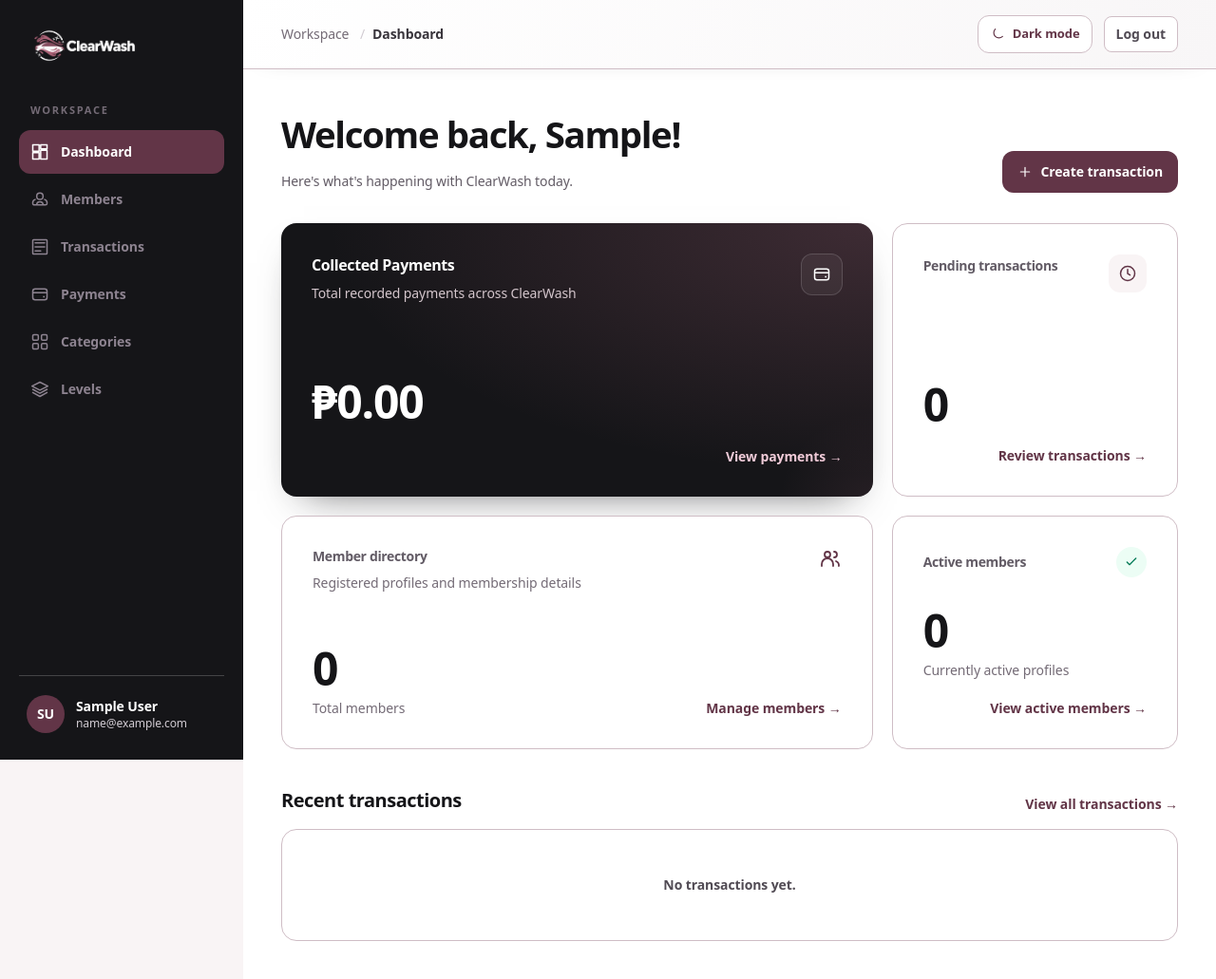
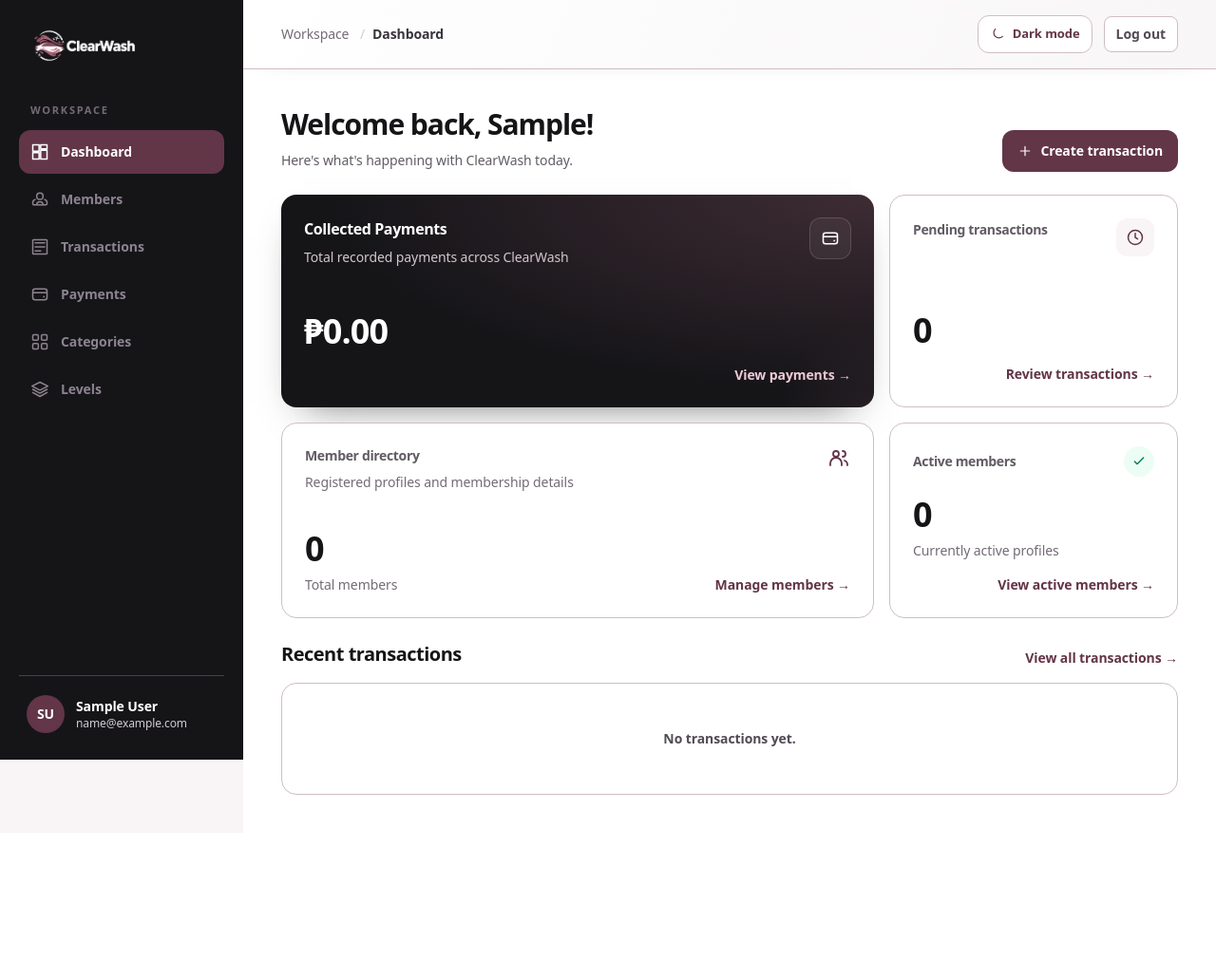
Before and after one commit to Sebastiannn12/ClearWash-Project, a Laravel app: page / in a window 1280 px wide. Shown: the whole page at 95% size. After the commit the page ends 837 px from the top, so only its background shows below. Run offline with Laravel 12, Linux system fonts and the light colour scheme; the visitor is signed in with stand-in values (Sample User, id 1); data that the repository does not hold is empty; style sheets or scripts are compiled from the project's sources.

Commit message:
Finalizing dashboard

```diff
--- a/resources/views/dashboard.blade.php
+++ b/resources/views/dashboard.blade.php
@@ -5,7 +5,7 @@
 @section('content')
 <div class="flex flex-wrap items-end justify-between gap-5">
     <div>
-        <h1 class="font-bold text-slate-950">Welcome back, {{ \Illuminate\Support\Str::before(auth()->user()->name, ' ') }}!</h1>
+        <h1 class="text-2xl font-bold text-slate-950 sm:text-3xl">Welcome back, {{ \Illuminate\Support\Str::before(auth()->user()->name, ' ') }}!</h1>
         <p class="mt-2 text-sm leading-6 text-slate-600">Here's what's happening with ClearWash today.</p>
     </div>
     <a href="{{ route('transactions.create') }}" class="inline-flex items-center gap-2 rounded-xl bg-brand-primary px-4 py-3 text-sm font-semibold text-white hover:bg-brand-sidebar">
@@ -15,8 +15,8 @@
     </a>
 </div>
 
-<section class="mt-8 grid gap-5 lg:grid-cols-3" aria-label="ClearWash overview">
-    <article class="cw-feature cw-hover-surface flex min-h-72 min-w-0 flex-col justify-between rounded-2xl p-6 sm:p-8 lg:col-span-2">
+<section class="mt-6 grid gap-4 lg:grid-cols-3" aria-label="ClearWash overview">
+    <article class="cw-feature cw-hover-surface flex min-h-56 min-w-0 flex-col justify-between rounded-2xl p-5 sm:p-6 lg:col-span-2">
         <div class="flex items-start justify-between gap-4">
             <div>
                 <h2 class="text-base font-semibold">Collected Payments</h2>
@@ -29,13 +29,13 @@
                 </svg>
             </span>
         </div>
-        <div class="mt-10 flex flex-col">
-            <p class="break-words text-4xl font-bold tracking-tight tabular-nums sm:text-5xl">₱{{ number_format((float) $totalCollected, 2) }}</p>
-            <a href="{{ route('payments.index') }}" class="cw-stretched-link mt-6 self-end text-sm font-semibold text-[#f0cbd8] underline-offset-4">View payments <span aria-hidden="true">→</span></a>
+        <div class="mt-6 flex flex-col">
+            <p class="break-words text-3xl font-bold tracking-tight tabular-nums sm:text-4xl">₱{{ number_format((float) $totalCollected, 2) }}</p>
+            <a href="{{ route('payments.index') }}" class="cw-stretched-link mt-4 self-end text-sm font-semibold text-[#f0cbd8] underline-offset-4">View payments <span aria-hidden="true">→</span></a>
         </div>
     </article>
 
-    <article class="cw-kpi cw-hover-surface flex min-h-64 flex-col justify-between">
+    <article class="cw-kpi cw-hover-surface flex min-h-56 flex-col justify-between p-5 sm:p-6">
         <div class="flex items-start justify-between gap-3">
             <h2 class="max-w-36 text-sm font-semibold leading-6 text-slate-600">Pending transactions</h2>
             <span class="flex size-10 shrink-0 items-center justify-center rounded-xl bg-brand-canvas text-brand-primary">
@@ -45,12 +45,12 @@
                 </svg>
             </span>
         </div>
-        <div class="mt-8 flex flex-col">
-            <p class="text-5xl font-bold tracking-tight text-slate-950 tabular-nums">{{ number_format($pendingTransactions) }}</p><a href="{{ route('transactions.index') }}" class="cw-stretched-link mt-5 self-end text-sm font-semibold text-brand-primary underline-offset-4">Review transactions <span aria-hidden="true">→</span></a>
+        <div class="mt-5 flex flex-col">
+            <p class="text-4xl font-bold tracking-tight text-slate-950 tabular-nums">{{ number_format($pendingTransactions) }}</p><a href="{{ route('transactions.index') }}" class="cw-stretched-link mt-4 self-end text-sm font-semibold text-brand-primary underline-offset-4">Review transactions <span aria-hidden="true">→</span></a>
         </div>
     </article>
 
-    <article class="cw-kpi cw-hover-surface flex flex-col justify-between lg:col-span-2">
+    <article class="cw-kpi cw-hover-surface flex flex-col justify-between p-5 sm:p-6 lg:col-span-2">
         <div class="flex items-start justify-between gap-4">
             <div>
                 <h2 class="text-sm font-semibold text-slate-600">Member directory</h2>
@@ -61,30 +61,30 @@
                 <path stroke-linecap="round" d="M3 20v-2a6 6 0 0 1 12 0v2M16 5a3 3 0 0 1 0 6m2 4a5 5 0 0 1 3 5" />
             </svg>
         </div>
-        <div class="mt-8 flex flex-wrap items-end justify-between gap-5">
+        <div class="mt-5 flex flex-wrap items-end justify-between gap-4">
             <div>
-                <p class="text-5xl font-bold tracking-tight text-slate-950 tabular-nums">{{ number_format($totalMembers) }}</p>
+                <p class="text-4xl font-bold tracking-tight text-slate-950 tabular-nums">{{ number_format($totalMembers) }}</p>
                 <p class="mt-2 text-sm text-slate-500">Total members</p>
             </div>
             <a href="{{ route('members.index') }}" class="cw-stretched-link text-sm font-semibold text-brand-primary underline-offset-4">Manage members <span aria-hidden="true">→</span></a>
         </div>
     </article>
 
-    <article class="cw-kpi cw-hover-surface flex flex-col justify-between">
+    <article class="cw-kpi cw-hover-surface flex flex-col justify-between p-5 sm:p-6">
         <div class="flex items-center justify-between gap-4">
             <h2 class="text-sm font-semibold text-slate-600">Active members</h2>
             <span class="flex size-8 items-center justify-center rounded-full bg-emerald-50 text-emerald-700"><svg class="size-4" viewBox="0 0 24 24" fill="none" stroke="currentColor" stroke-width="2" aria-hidden="true">
                     <path stroke-linecap="round" stroke-linejoin="round" d="m5 12 4 4L19 6" />
                 </svg></span>
         </div>
-        <div class="mt-8 flex flex-col">
-            <p class="text-5xl font-bold tracking-tight text-slate-950 tabular-nums">{{ number_format($activeMembers) }}</p>
-            <p class="mt-2 text-sm text-slate-500">Currently active profiles</p><a href="{{ route('members.index', ['status' => 'active']) }}" class="cw-stretched-link mt-5 self-end text-sm font-semibold text-brand-primary underline-offset-4">View active members <span aria-hidden="true">→</span></a>
+        <div class="mt-5 flex flex-col">
+            <p class="text-4xl font-bold tracking-tight text-slate-950 tabular-nums">{{ number_format($activeMembers) }}</p>
+            <p class="mt-2 text-sm text-slate-500">Currently active profiles</p><a href="{{ route('members.index', ['status' => 'active']) }}" class="cw-stretched-link mt-4 self-end text-sm font-semibold text-brand-primary underline-offset-4">View active members <span aria-hidden="true">→</span></a>
         </div>
     </article>
 </section>
 
-<section class="mt-10" aria-labelledby="recent-transactions-heading">
+<section class="mt-6" aria-labelledby="recent-transactions-heading">
     <div class="flex flex-wrap items-end justify-between gap-4">
         <h2 id="recent-transactions-heading" class="text-xl font-bold text-slate-950">Recent transactions</h2>
         <a href="{{ route('transactions.index') }}" class="text-sm font-semibold text-brand-primary underline-offset-4 hover:underline focus-visible:outline-2 focus-visible:outline-offset-4 focus-visible:outline-brand-accent">View all transactions <span aria-hidden="true">→</span></a>
--- a/resources/views/layouts/app.blade.php
+++ b/resources/views/layouts/app.blade.php
@@ -16,7 +16,7 @@
 
         <div class="cw-app-pane min-w-0 flex-1 bg-white">
             <header class="cw-header sticky top-0 z-30 border-b border-brand-border">
-                <div class="mx-auto flex max-w-[1600px] items-center justify-between gap-4 px-4 py-4 sm:px-7 lg:px-10">
+                <div class="mx-auto flex {{ request()->routeIs('dashboard') ? 'max-w-none' : 'max-w-[1600px]' }} items-center justify-between gap-4 px-4 py-4 sm:px-7 lg:px-10">
                     <div class="flex items-center gap-3">
                         <button type="button" id="mobile-nav-trigger" class="flex size-11 shrink-0 items-center justify-center rounded-xl border border-brand-border text-brand-primary lg:hidden" aria-label="Open navigation" aria-expanded="false" aria-controls="mobile-navigation" aria-haspopup="dialog"><svg class="size-5" viewBox="0 0 24 24" fill="none" stroke="currentColor" stroke-width="1.8" aria-hidden="true"><path stroke-linecap="round" d="M4 6h16M4 12h16M4 18h16"/></svg></button>
                         <img src="{{ asset('clearwash-logo-themed.png') }}" alt="ClearWash" class="h-9 w-auto max-w-36 object-contain dark:hidden lg:hidden">
@@ -33,7 +33,7 @@
                 </div>
             </header>
 
-            <main id="main-content" class="cw-workspace mx-auto w-full max-w-[1600px] px-4 py-6 sm:px-7 sm:py-8 lg:px-10 lg:py-10">
+            <main id="main-content" class="cw-workspace mx-auto w-full {{ request()->routeIs('dashboard') ? 'max-w-none' : 'max-w-[1600px]' }} px-4 py-6 sm:px-7 sm:py-8 lg:px-10 lg:py-10">
                 @if (session('success'))
                     <div role="status" class="mb-6 rounded-xl border border-emerald-200 bg-emerald-50 px-4 py-3 text-sm font-medium text-emerald-800">{{ session('success') }}</div>
                 @endif
```
